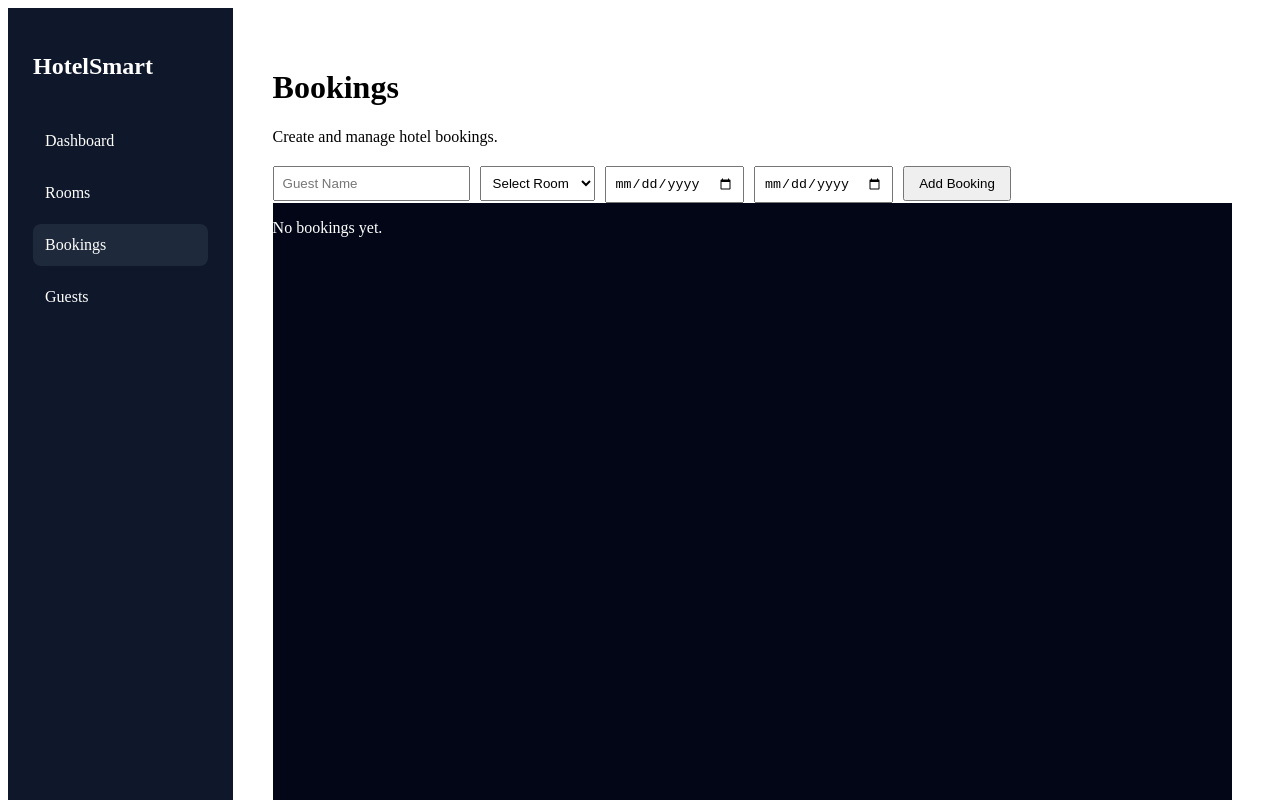
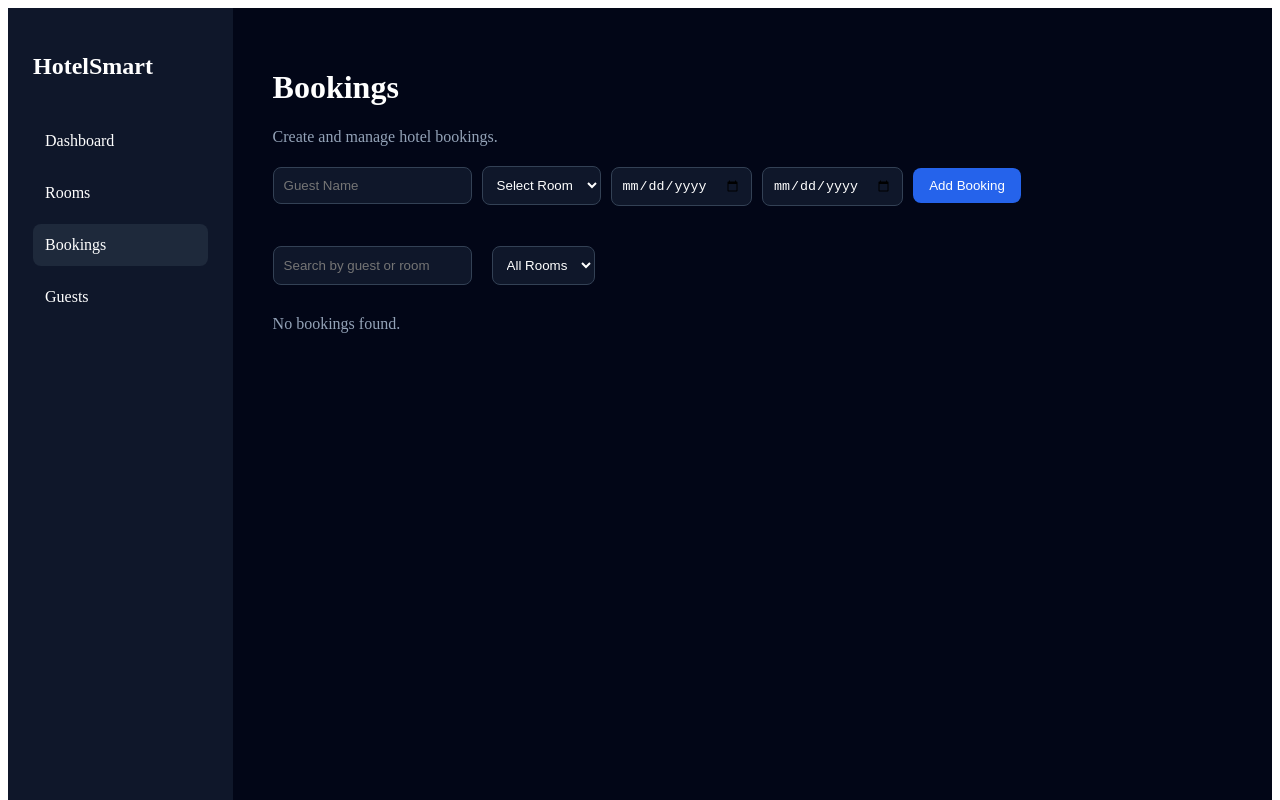
Before and after one commit to dinithiuththara/hotelsmart-management-system, a React (Create React App) app: page /bookings in a window 1280 px wide. Shown: the top 800 px of the page. Built offline with nearby package versions, Linux system fonts and the light colour scheme; sample sign-in values are in the browser's storage.

Commit message:
feat: add booking search and filter functionality

```diff
--- a/src/pages/Bookings.jsx
+++ b/src/pages/Bookings.jsx
@@ -1,4 +1,4 @@
-import { useEffect, useState } from "react";
+import { useEffect, useMemo, useState } from "react";
 import Sidebar from "../components/layout/Sidebar";
 
 const BOOKING_KEY = "hotel_bookings";
@@ -12,6 +12,9 @@ export default function Bookings() {
   const [room, setRoom] = useState("");
   const [checkIn, setCheckIn] = useState("");
   const [checkOut, setCheckOut] = useState("");
+
+  const [search, setSearch] = useState("");
+  const [filterRoom, setFilterRoom] = useState("All");
 
   useEffect(() => {
     const savedBookings = localStorage.getItem(BOOKING_KEY);
@@ -91,29 +94,48 @@ export default function Bookings() {
     }
   }
 
+  const filteredBookings = useMemo(() => {
+    return bookings.filter((booking) => {
+      const matchesSearch =
+        booking.guest.toLowerCase().includes(search.toLowerCase()) ||
+        booking.room.toLowerCase().includes(search.toLowerCase());
+
+      const matchesRoom =
+        filterRoom === "All" ? true : booking.room === filterRoom;
+
+      return matchesSearch && matchesRoom;
+    });
+  }, [bookings, search, filterRoom]);
+
   return (
-    <div style={{ display: "flex" }}>
+    <div
+      style={{
+        display: "flex",
+        background: "#020617",
+        minHeight: "100vh",
+        color: "white",
+      }}
+    >
       <Sidebar />
 
       <div style={{ padding: "40px", width: "100%" }}>
         <h1>Bookings</h1>
-        <p>Create and manage hotel bookings.</p>
+        <p style={{ color: "#94a3b8" }}>Create and manage hotel bookings.</p>
 
         <div style={{ marginTop: "20px" }}>
           <input
             placeholder="Guest Name"
             value={guest}
             onChange={(e) => setGuest(e.target.value)}
-            style={{ marginRight: "10px", padding: "8px" }}
+            style={inputStyle}
           />
 
           <select
             value={room}
             onChange={(e) => setRoom(e.target.value)}
-            style={{ marginRight: "10px", padding: "8px" }}
+            style={inputStyle}
           >
             <option value="">Select Room</option>
-
             {rooms.map((r) => (
               <option key={r.id} value={r.number}>
                 Room {r.number} - {r.status}
@@ -125,42 +147,57 @@ export default function Bookings() {
             type="date"
             value={checkIn}
             onChange={(e) => setCheckIn(e.target.value)}
-            style={{ marginRight: "10px", padding: "8px" }}
+            style={inputStyle}
           />
 
           <input
             type="date"
             value={checkOut}
             onChange={(e) => setCheckOut(e.target.value)}
-            style={{ marginRight: "10px", padding: "8px" }}
+            style={inputStyle}
           />
 
-          <button onClick={addBooking} style={{ padding: "8px 14px" }}>
+          <button onClick={addBooking} style={buttonStyle}>
             Add Booking
           </button>
         </div>
 
         <div
-  style={{
-    display: "flex",
-    background: "#020617",
-    minHeight: "100vh",
-    color: "white"
-  }}
->
-          {bookings.length === 0 ? (
-            <p>No bookings yet.</p>
+          style={{
+            marginTop: "30px",
+            marginBottom: "20px",
+            display: "flex",
+            gap: "10px",
+            flexWrap: "wrap",
+          }}
+        >
+          <input
+            placeholder="Search by guest or room"
+            value={search}
+            onChange={(e) => setSearch(e.target.value)}
+            style={inputStyle}
+          />
+
+          <select
+            value={filterRoom}
+            onChange={(e) => setFilterRoom(e.target.value)}
+            style={inputStyle}
+          >
+            <option value="All">All Rooms</option>
+            {rooms.map((r) => (
+              <option key={r.id} value={r.number}>
+                Room {r.number}
+              </option>
+            ))}
+          </select>
+        </div>
+
+        <div style={{ marginTop: "20px" }}>
+          {filteredBookings.length === 0 ? (
+            <p style={{ color: "#94a3b8" }}>No bookings found.</p>
           ) : (
-            bookings.map((booking) => (
-              <div
-                key={booking.id}
-                style={{
-                  border: "1px solid #ccc",
-                  padding: "15px",
-                  marginBottom: "10px",
-                  borderRadius: "8px",
-                }}
-              >
+            filteredBookings.map((booking) => (
+              <div key={booking.id} style={cardStyle}>
                 <h3>{booking.guest}</h3>
                 <p>Room: {booking.room}</p>
                 <p>Check In: {booking.checkIn}</p>
@@ -169,14 +206,7 @@ export default function Bookings() {
 
                 <button
                   onClick={() => deleteBooking(booking.id)}
-                  style={{
-                    background: "red",
-                    color: "white",
-                    border: "none",
-                    padding: "8px 12px",
-                    cursor: "pointer",
-                    borderRadius: "4px",
-                  }}
+                  style={deleteButtonStyle}
                 >
                   Delete
                 </button>
@@ -188,3 +218,41 @@ export default function Bookings() {
     </div>
   );
 }
+
+const inputStyle = {
+  marginRight: "10px",
+  marginBottom: "10px",
+  padding: "10px",
+  borderRadius: "8px",
+  border: "1px solid #334155",
+  background: "#0f172a",
+  color: "white",
+};
+
+const buttonStyle = {
+  padding: "10px 16px",
+  borderRadius: "8px",
+  border: "none",
+  background: "#2563eb",
+  color: "white",
+  cursor: "pointer",
+};
+
+const deleteButtonStyle = {
+  background: "#dc2626",
+  color: "white",
+  border: "none",
+  padding: "8px 12px",
+  cursor: "pointer",
+  borderRadius: "6px",
+  marginTop: "10px",
+};
+
+const cardStyle = {
+  border: "1px solid #334155",
+  padding: "15px",
+  marginBottom: "10px",
+  borderRadius: "10px",
+  background: "#0f172a",
+  boxShadow: "0 4px 10px rgba(0,0,0,0.3)",
+};
```
